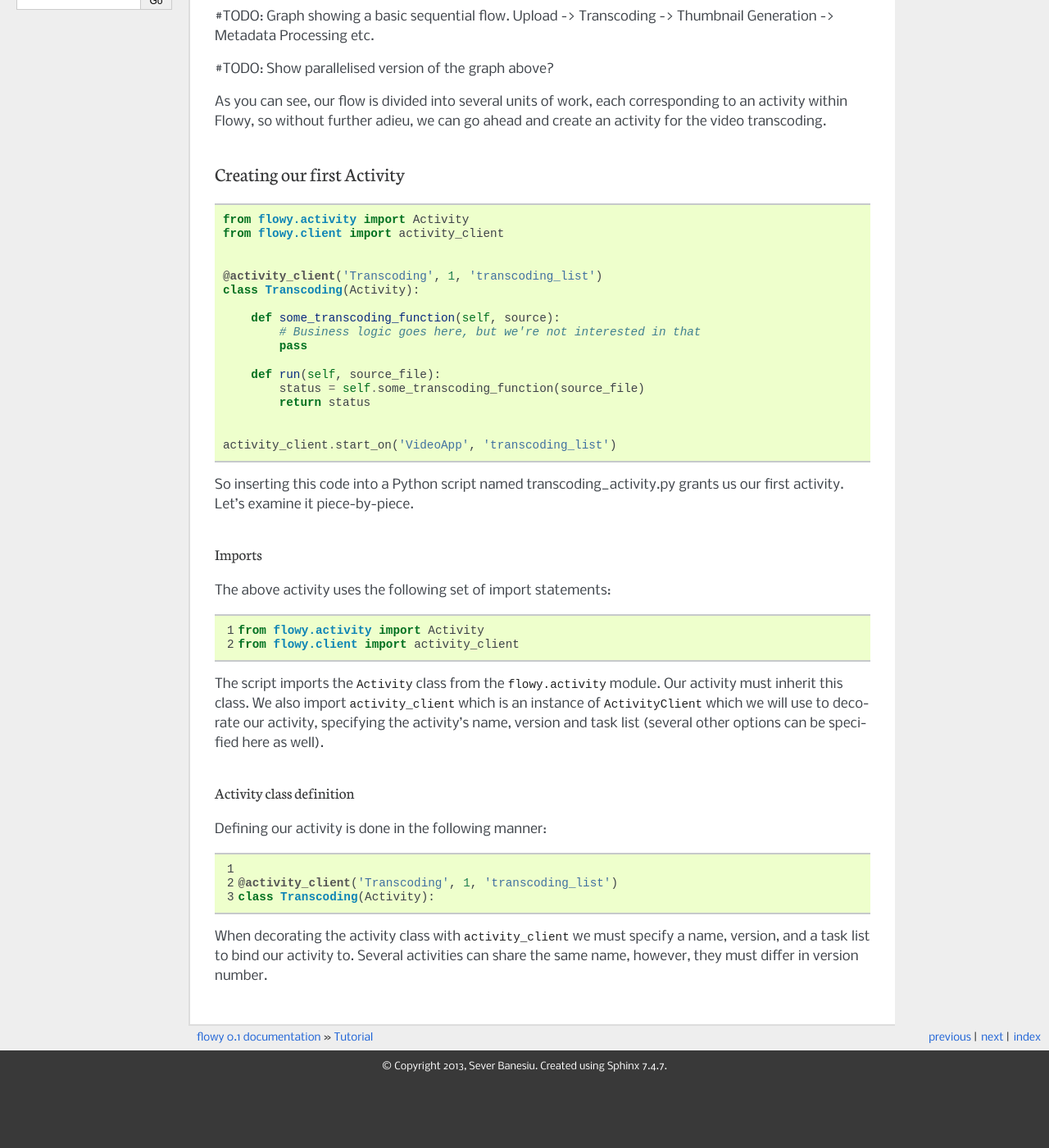
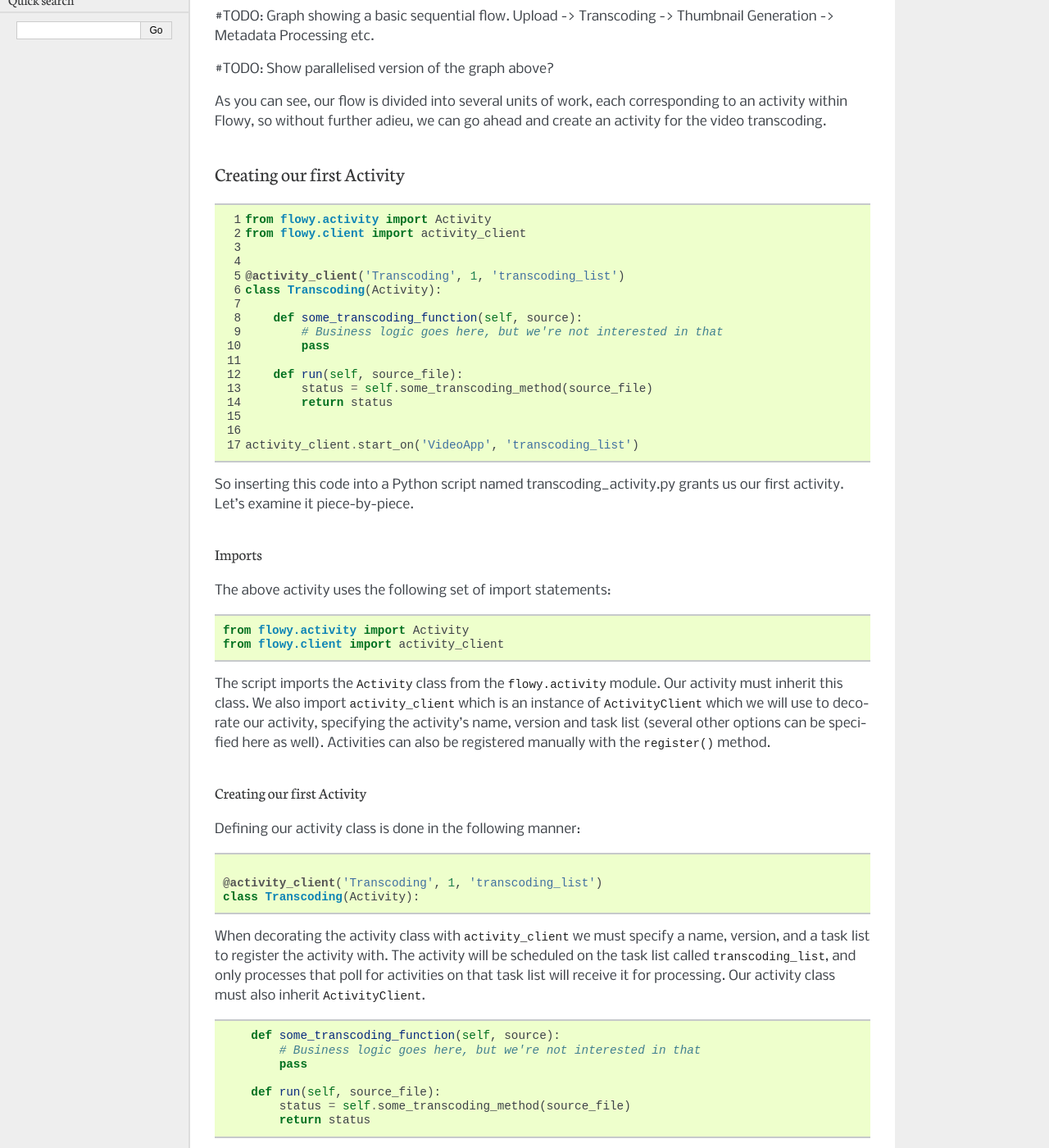
Before and after one commit to severb/flowy, a Sphinx documentation site: the page built from docs/tutorial/tutorial.rst, in a window 1280 px wide and 1400 px high, scrolled down 462 px. Shown: the whole window at 82% size. Built offline with Sphinx 7.4.7, drawn with Linux system fonts in a browser that asks for light colours; pages that are not in the unit, such as notebooks, are missing from menus; before the commit the page ends 1782 px from its top, so only the background shows below that; some of the changed text lies outside the part shown.

Commit message:
Finished documenting the Activity.

```diff
--- a/docs/tutorial/transcoding.py
+++ b/docs/tutorial/transcoding.py
@@ -10,7 +10,7 @@
         pass
 
     def run(self, source_file):
-        status = self.some_transcoding_function(source_file)
+        status = self.some_transcoding_method(source_file)
         return status
 
 
--- a/docs/tutorial/tutorial.rst
+++ b/docs/tutorial/tutorial.rst
@@ -15,7 +15,7 @@
 .. note:: In this tutorial our focus will be on creating the workflow and not
    the video streaming app itself. The point of said app is to illustrate
    how several logical components can interract within a workflow constructed
-   with :app:`Flowy`
+   with :app:`Flowy`.
 
 The basic idea of our mock application is that users upload video files to our
 servers, and the people can browse, view or rate them. Think YouTube.  As far
@@ -36,6 +36,7 @@
 ---------------------------
 
 .. literalinclude:: transcoding.py
+   :linenos:
 
 So inserting this code into a Python script named transcoding_activity.py
 grants us our first activity. Let's examine it piece-by-piece.
@@ -46,7 +47,6 @@
 The above activity uses the following set of import statements:
 
 .. literalinclude:: transcoding.py
-   :linenos:
    :lines: 1-2
 
 The script imports the :class:`~flowy.activity.Activity` class from the
@@ -54,18 +54,47 @@
 import ``activity_client`` which is an instance of
 :class:`~flowy.client.ActivityClient` which we will use to decorate our
 activity, specifying the activity's name, version and task list (several other
-options can be specified here as well).
+options can be specified here as well). Activities can also be registered
+manually with the :meth:`~flowy.client.ActivityClient.register` method.
 
-Activity class definition
-~~~~~~~~~~~~~~~~~~~~~~~~~
+Creating our first Activity
+~~~~~~~~~~~~~~~~~~~~~~~~~~~
 
-Defining our activity is done in the following manner:
+Defining our activity class is done in the following manner:
 
 .. literalinclude:: transcoding.py
    :language: python
-   :linenos:
    :lines: 4-6
 
 When decorating the activity class with ``activity_client`` we must specify
-a name, version, and a task list to bind our activity to. Several activities
-can share the same name, however, they must differ in version number.
+a name, version, and a task list to register the activity with. The activity
+will be scheduled on the task list called ``transcoding_list``, and only
+processes that poll for activities on that task list will receive it for
+processing.  Our activity class must also inherit
+:class:`~flowy.client.ActivityClient`.
+
+.. literalinclude:: transcoding.py
+   :language: python
+   :lines: 8-14
+
+The :meth:`~flowy.activity.Activity.run` method is the heart of our activity.
+That is where we must implement the activity logic itself. The
+``some_transcoding_method`` method is just a placeholder for some business
+logic however complex it might be.
+
+.. seealso:: See :meth:`~flowy.client.SWFClient.register_activity` for a full
+   list of options that can be specified via the decorator or the
+   :meth:`~flowy.client.SWFClient.register` method.
+
+Finally, we have:
+
+.. literalinclude:: transcoding.py
+   :language: python
+   :lines: 16-17
+
+What this does, is start the main activity polling loop on the
+``transcoding_list`` task list. Notice, the same task list was specified when
+creating our activity.
+
+Creating our first Workflow
+~~~~~~~~~~~~~~~~~~~~~~~~~~~
```
